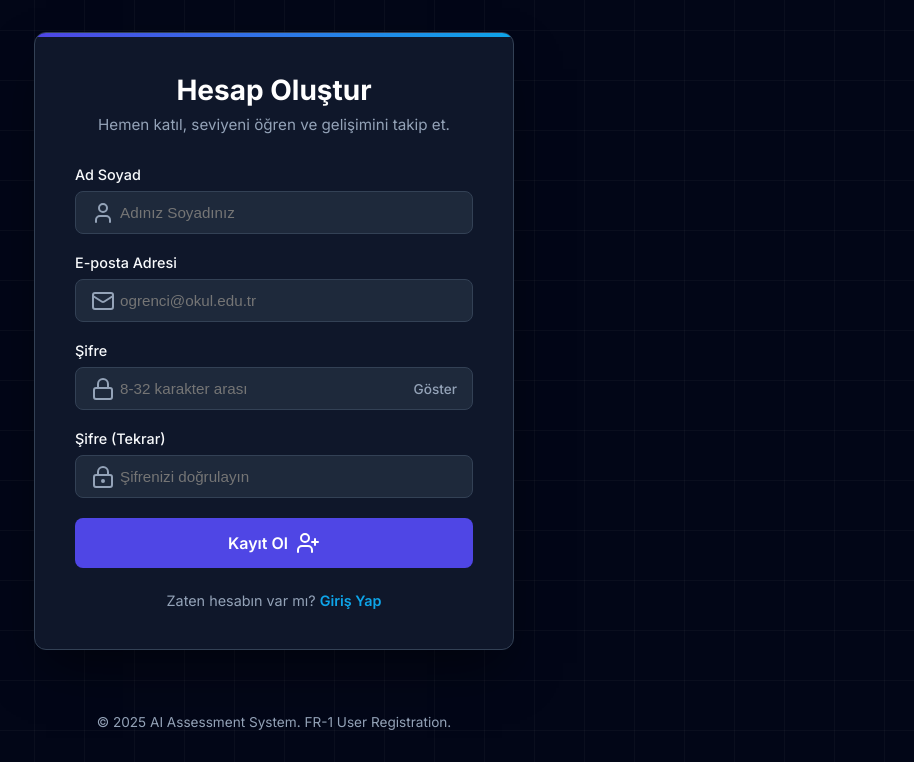
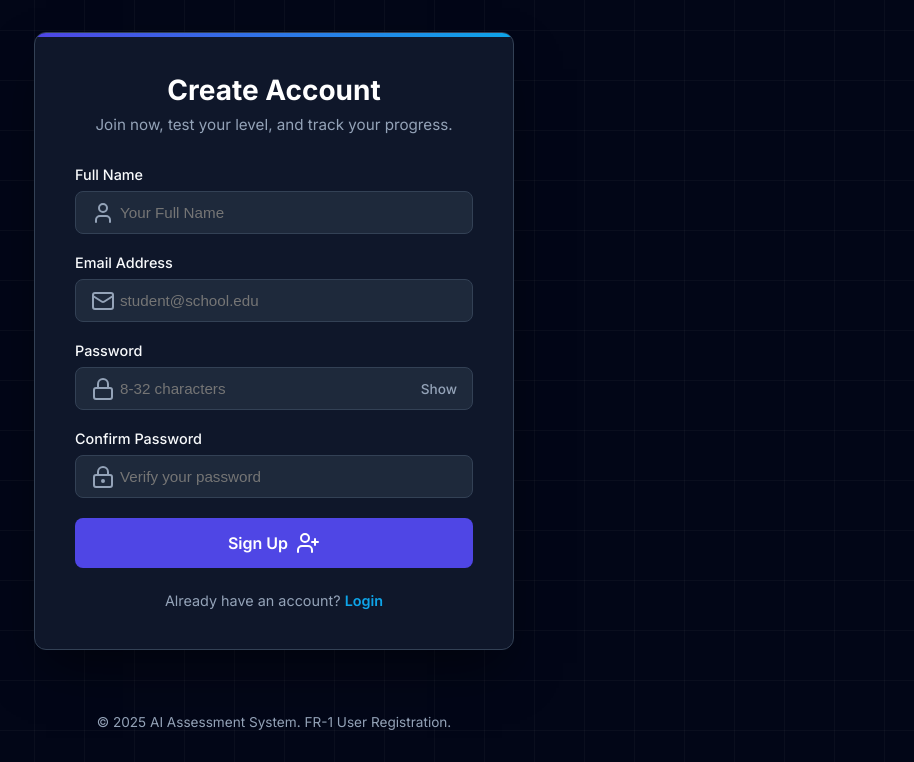
Before and after one commit to azrashn/Automated-Assessment-and-Feedback-AI-Assessment-Feedback-, a FastAPI app: page /register.html in a window 1280 px wide. Shown: the part 70-832 px from the top of the page, without its empty margins (366-1280 px from the left). Run offline with FastAPI, Linux system fonts and the light colour scheme; parts of the project's set-up code (start-up, migrations or seed data) failed here and were passed over.

Commit message:
LAST_UPDATE register.html

```diff
--- a/src/templates/register.html
+++ b/src/templates/register.html
@@ -1,5 +1,5 @@
 <!DOCTYPE html>
-<html lang="tr">
+<html lang="en">
 <head>
   <meta charset="UTF-8" />
   <meta name="viewport" content="width=device-width,initial-scale=1" />
@@ -8,7 +8,7 @@
   <meta http-equiv="Pragma" content="no-cache" />
   <meta http-equiv="Expires" content="0" />
 
-  <title>Kayıt Ol - AI Assessment</title>
+  <title>Sign Up - AI Assessment</title>
   <script src="https://unpkg.com/lucide@latest"></script>
   <link href="https://fonts.googleapis.com/css2?family=Inter:wght@300;400;500;600;700;800&display=swap" rel="stylesheet">
 
@@ -178,8 +178,8 @@
   <div class="page-wrapper">
     <div class="register-card">
       <div class="card-header">
-        <h2>Hesap Oluştur</h2>
-        <p>Hemen katıl, seviyeni öğren ve gelişimini takip et.</p>
+        <h2>Create Account</h2>
+        <p>Join now, test your level, and track your progress.</p>
       </div>
 
       <div id="generalAlert" class="alert-box"></div>
@@ -187,50 +187,50 @@
       <form id="registerForm" novalidate>
 
         <div class="form-group">
-          <label class="form-label" for="fullname">Ad Soyad</label>
+          <label class="form-label" for="fullname">Full Name</label>
           <div class="input-wrapper">
             <i data-lucide="user" class="input-icon" size="18"></i>
-            <input type="text" id="fullname" class="form-input" placeholder="Adınız Soyadınız" required>
+            <input type="text" id="fullname" class="form-input" placeholder="Your Full Name" required>
           </div>
-          <div id="nameError" class="error-text"><i data-lucide="alert-circle" size="14"></i> İsim alanı zorunludur.</div>
+          <div id="nameError" class="error-text"><i data-lucide="alert-circle" size="14"></i> Name field is required.</div>
         </div>
 
         <div class="form-group">
-          <label class="form-label" for="email">E-posta Adresi</label>
+          <label class="form-label" for="email">Email Address</label>
           <div class="input-wrapper">
             <i data-lucide="mail" class="input-icon" size="18"></i>
-            <input type="email" id="email" class="form-input" placeholder="ogrenci@okul.edu.tr" required>
+            <input type="email" id="email" class="form-input" placeholder="student@school.edu" required>
           </div>
-          <div id="emailError" class="error-text"><i data-lucide="alert-circle" size="14"></i> Geçerli bir e-posta girin.</div>
+          <div id="emailError" class="error-text"><i data-lucide="alert-circle" size="14"></i> Enter a valid email.</div>
         </div>
 
         <div class="form-group">
-          <label class="form-label" for="password">Şifre</label>
+          <label class="form-label" for="password">Password</label>
           <div class="input-wrapper">
             <i data-lucide="lock" class="input-icon" size="18"></i>
-            <input type="password" id="password" class="form-input" placeholder="8-32 karakter arası" minlength="8" maxlength="32" required>
-            <button type="button" class="toggle-pass" id="togglePass">Göster</button>
+            <input type="password" id="password" class="form-input" placeholder="8-32 characters" minlength="8" maxlength="32" required>
+            <button type="button" class="toggle-pass" id="togglePass">Show</button>
           </div>
-          <div id="passwordError" class="error-text"><i data-lucide="alert-circle" size="14"></i> Şifre 8-32 karakter arasında olmalıdır.</div>
+          <div id="passwordError" class="error-text"><i data-lucide="alert-circle" size="14"></i> Password must be between 8-32 characters.</div>
         </div>
 
         <div class="form-group">
-          <label class="form-label" for="passwordConfirm">Şifre (Tekrar)</label>
+          <label class="form-label" for="passwordConfirm">Confirm Password</label>
           <div class="input-wrapper">
             <i data-lucide="lock-keyhole" class="input-icon" size="18"></i>
-            <input type="password" id="passwordConfirm" class="form-input" placeholder="Şifrenizi doğrulayın" required>
+            <input type="password" id="passwordConfirm" class="form-input" placeholder="Verify your password" required>
           </div>
-          <div id="passwordConfirmError" class="error-text"><i data-lucide="alert-circle" size="14"></i> Şifreler eşleşmiyor.</div>
+          <div id="passwordConfirmError" class="error-text"><i data-lucide="alert-circle" size="14"></i> Passwords do not match.</div>
         </div>
 
         <button type="submit" class="btn-submit" id="submitBtn">
-            <span>Kayıt Ol</span>
+            <span>Sign Up</span>
             <i data-lucide="user-plus" size="18"></i>
         </button>
       </form>
 
       <div class="card-footer">
-        Zaten hesabın var mı? <a href="/login.html" class="link-accent">Giriş Yap</a>
+        Already have an account? <a href="/login.html" class="link-accent">Login</a>
       </div>
     </div>
   </div>
@@ -254,7 +254,7 @@
       const type = passEl.type === "password" ? "text" : "password";
       passEl.type = type;
       passConfEl.type = type;
-      this.textContent = type === "password" ? "Göster" : "Gizle";
+      this.textContent = type === "password" ? "Show" : "Hide";
     });
 
     function showError(elementId, show) {
@@ -282,16 +282,16 @@
       if (!isValid) return;
 
       submitBtn.disabled = true;
-      submitBtn.querySelector('span').textContent = "Kaydediliyor...";
+      submitBtn.querySelector('span').textContent = "Registering...";
 
       const formData = {
-          fullname: nameEl.value,
+          // --- HATA BURADAYDI, DÜZELTİLDİ ---
+          username: nameEl.value, // Frontend artık 'username' olarak gönderiyor
           email: emailEl.value,
           password: passEl.value
       };
 
       try {
-          // YENİ ENDPOINT: /api/auth/register
           const response = await fetch('/api/auth/register', {
               method: 'POST',
               headers: { 'Content-Type': 'application/json' },
@@ -300,11 +300,11 @@
 
           if (!response.ok) {
             const errorData = await response.json();
-            throw new Error(errorData.detail || "Kayıt başarısız.");
+            throw new Error(errorData.detail || "Registration failed.");
           }
 
           generalAlert.className = "alert-box alert-success";
-          generalAlert.innerHTML = '<i data-lucide="check-circle" size="18"></i> Kayıt başarılı! Giriş sayfasına yönlendiriliyorsunuz...';
+          generalAlert.innerHTML = '<i data-lucide="check-circle" size="18"></i> Registration successful! Redirecting to login page...';
           generalAlert.style.display = 'flex';
           lucide.createIcons();
 
@@ -314,12 +314,12 @@
 
       } catch (error) {
           generalAlert.className = "alert-box alert-error";
-          generalAlert.innerHTML = `<i data-lucide="alert-triangle" size="18"></i> ${error.message || 'Sunucu hatası oluştu.'}`;
+          generalAlert.innerHTML = `<i data-lucide="alert-triangle" size="18"></i> ${error.message || 'Server error occurred.'}`;
           generalAlert.style.display = 'flex';
           lucide.createIcons();
 
           submitBtn.disabled = false;
-          submitBtn.querySelector('span').textContent = "Kayıt Ol";
+          submitBtn.querySelector('span').textContent = "Sign Up";
       }
     });
   </script>
```
